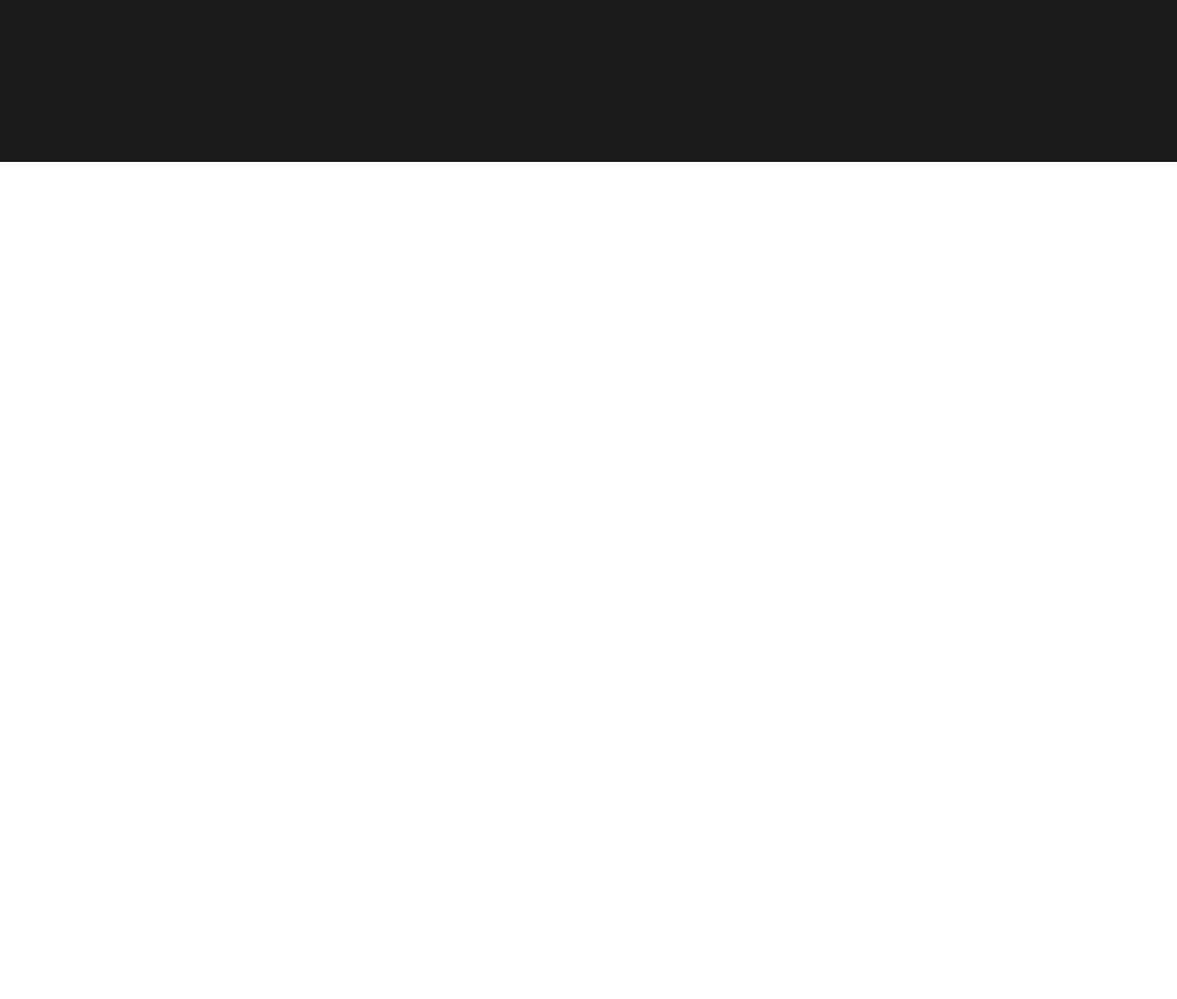
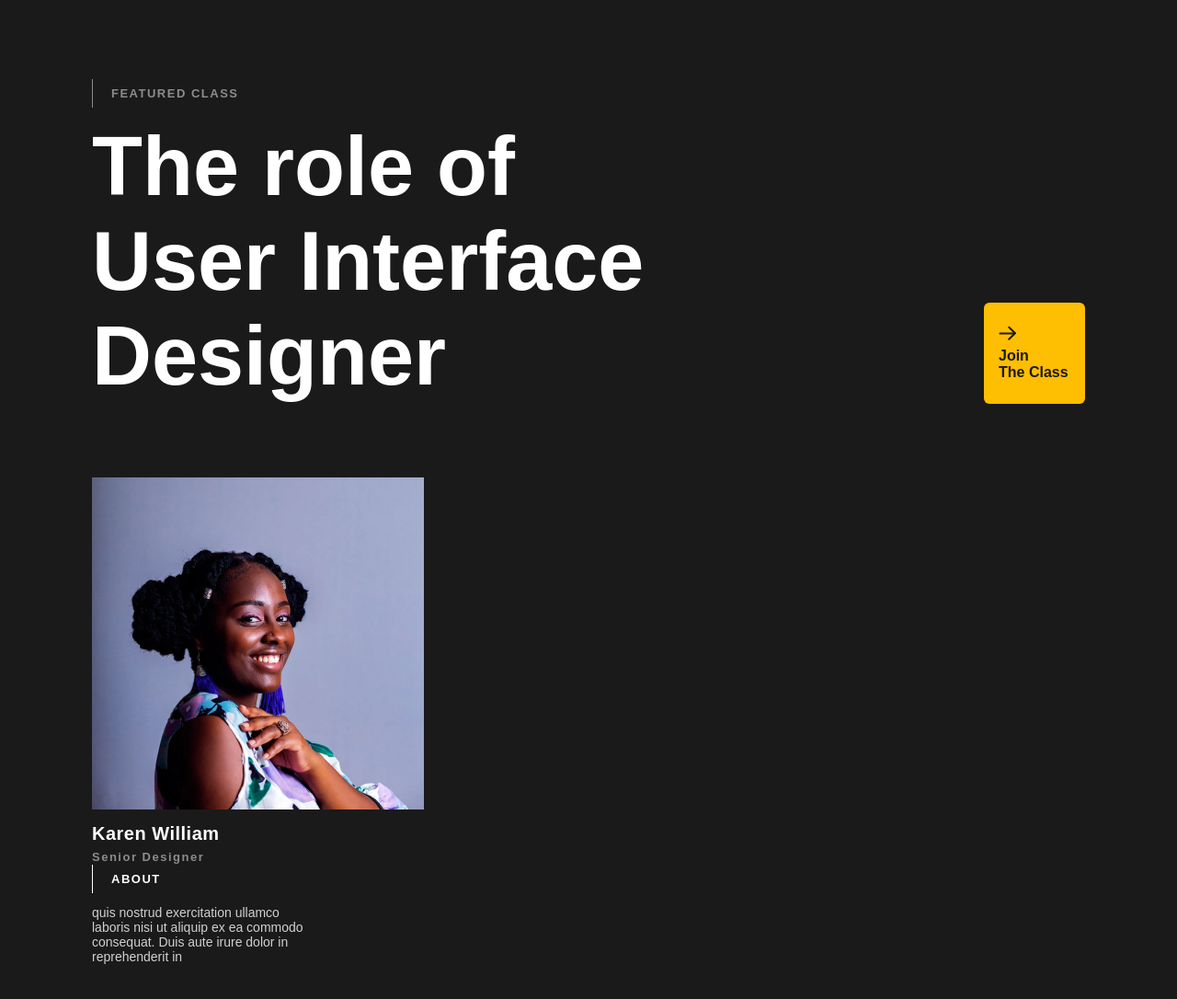
Before and after one commit to Retiwokery/project-Sundays, a plain HTML site: page index.html in a window 1280 px wide. Shown: the part 100-1186 px from the top of the page at 92% size. Before the commit the page ends 800 px from the top, so only its background shows below. Drawn offline with Linux system fonts and the light colour scheme.

Commit message:
lesson 2

```diff
--- a/index.html
+++ b/index.html
@@ -27,6 +27,27 @@
                     </li>
                 </ul>
             </nav>
+            <section class="header-title">
+                <span class="header-subtitle-text">featured class</span>
+                <h1 class="header-title-text">The role of User Interface Designer</h1>
+                <a href="#" class="join">
+                    <img src="img/img/img/icons/arrow.svg">
+                    <span class="join-text">Join <br> The Class</span>
+                </a>
+            </section>
+            <section class="header-info-block">
+                <div class="card-info">
+                    <img src="img/img/img/girl-avatar.png">
+                    <h2 class="info-title">Karen William</h2>
+                    <span class="info-subtitle">Senior Designer</span>
+                </div>
+                <div class="card-about">
+                    <span class="about-subtitle-text">About</span>
+                    <p class="about-desc">
+                        quis nostrud exercitation ullamco laboris nisi ut aliquip ex ea commodo consequat. Duis aute irure dolor in reprehenderit in
+                    </p>
+                </div>
+            </section>
         </div>
     </header>
 </body>
--- a/style.css
+++ b/style.css
@@ -49,3 +49,97 @@
     letter-spacing: 2px;
     font-size: 13px;
 }
+
+.header-title{
+    margin-top: 110px;
+    margin-bottom: 80px;
+    position: relative;
+}
+
+.header-subtitle-text{
+    display: inline-block;
+    border-left: 1px solid #8c8c8c;
+    padding: 8px 0 8px 20px;
+    color: #8c8c8c;
+    font-weight: bold;
+    text-transform: uppercase;
+    font-size: 13px;
+    letter-spacing: 1.5px;
+    margin-bottom: 13px;
+}
+
+.header-title-text{
+    font-size: 90px;
+    font-weight: bold;
+    color: #fff;
+    max-width: 620px;
+}
+
+.join{
+    background-color: #febe02;
+    position: absolute;
+    right: 0;
+    bottom: 0;
+    width: 110px;
+    height: 110px;
+    padding: 16px;
+    display: flex;
+    flex-direction: column;
+    justify-content: space-evenly;
+    align-items: flex-start;
+    color: #1a1a1a;
+    font-weight: bold;
+    text-decoration: none;
+    border-radius: 6px;
+}
+
+.header-info-block{
+    direction: flex;
+    justify-content: space-between;
+}
+
+.card-info{
+    max-width: 361px;
+}
+
+.card-info img{
+    display: flex;
+}
+
+.info-title{
+    font-size: 20px;
+    font-weight: bold;
+    color: #fff;
+    margin-top: 15px;
+    margin-bottom: 4px;
+    letter-spacing: 0.5px;
+}
+
+.info-subtitle{
+    font-size: 13px;
+    font-weight: bold;
+    color: #8c8c8c;
+    letter-spacing: 1.5px;
+}
+
+.card-about{
+    max-width: 650px;
+}
+
+.about-desc{
+    max-width: 240px;
+    font-size: 14px;
+    color: #d1d1d1;
+}
+
+.about-subtitle-text{
+    border-left: 1px solid #fff;
+    padding: 8px 0 8px 20px;
+    color: #fff;
+    font-weight: bold;
+    font-size: 13px;
+    text-transform: uppercase;
+    letter-spacing: 1.5px;
+    margin-bottom: 13px;
+    display: inline-block;
+}
```
